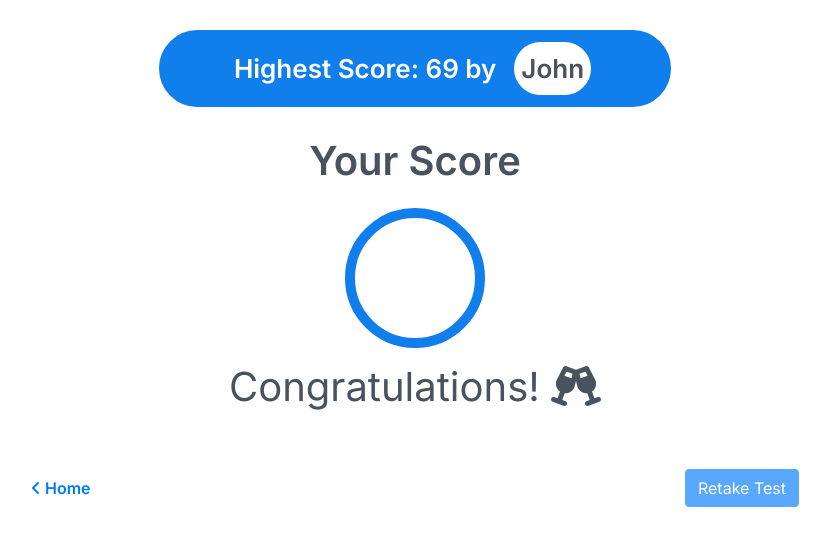
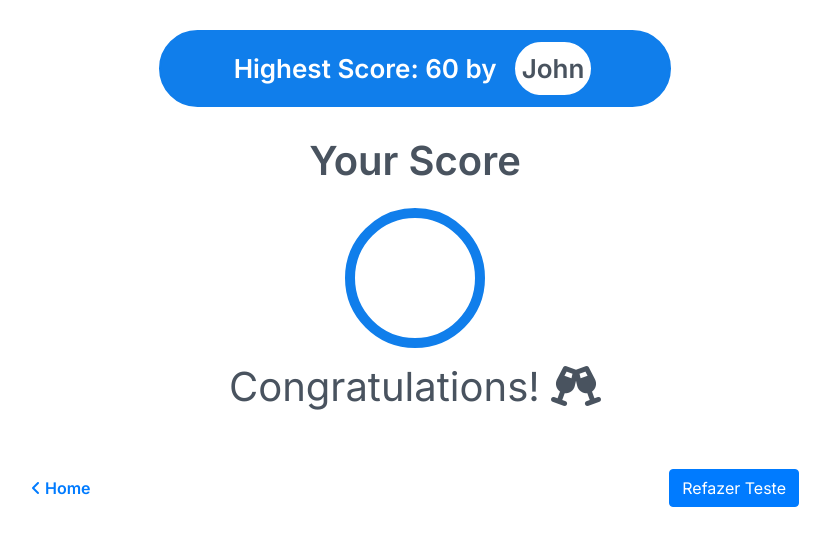
Before and after one commit to tcheld0n/trivio_v2, a Flask app: template app/templates/score.html in a window 1280 px wide. Shown: the part 45-591 px from the top of the page, without its empty margins (225-1055 px from the left). Run offline with Flask 3, Linux system fonts and the light colour scheme; the template is opened without the code that fills it, so the values that code supplies are empty; some libraries are stand-ins or nearby versions.

Commit message:
upd: correcao da rota 'retake test'

```diff
--- a/app/routes.py
+++ b/app/routes.py
@@ -117,3 +117,11 @@ def logout():
     session.pop('user_id', None)
     session.pop('marks', None)
     return redirect(url_for('home'))
+
+@app.route('/retake-test')
+def retake_test():
+    # Limpa a sessão para reiniciar o teste
+    session.pop('questions', None)
+    session.pop('current_question', None)
+    session['marks'] = 0  # Reseta a pontuação
+    return redirect(url_for('question', id=1))  # Redireciona para o início do teste
--- a/app/templates/score.html
+++ b/app/templates/score.html
@@ -3,7 +3,7 @@
 {% block content %}
     <div class="score-main">
             <div class="highest-score">
-                <div>Highest Score: 69 by </div> <div class="high-score-name">John</div>
+                <div>Highest Score: 60 by </div> <div class="high-score-name">John</div>
             </div>
             <h1 class="score-head">Your Score</h1>
             <div class="score-circle">
@@ -12,7 +12,7 @@
             <h1 class="congrats-cls">Congratulations! <i class="fas fa-glass-cheers"></i></h1>
             <div class="redirect-links">
                 <a href="{{ url_for('home') }}"><i class='fas fa-angle-left'></i> Home</a>
-                <a href="#" class="btn btn-primary disabled" >Retake Test</a>
+                <a href="{{ url_for('retake_test') }}" class="btn btn-primary">Refazer Teste</a>
             </div>
     </div>
     <!-- <p>Your Final Score is {{ g.user.marks }}. Congratulations <3</p> -->
```
